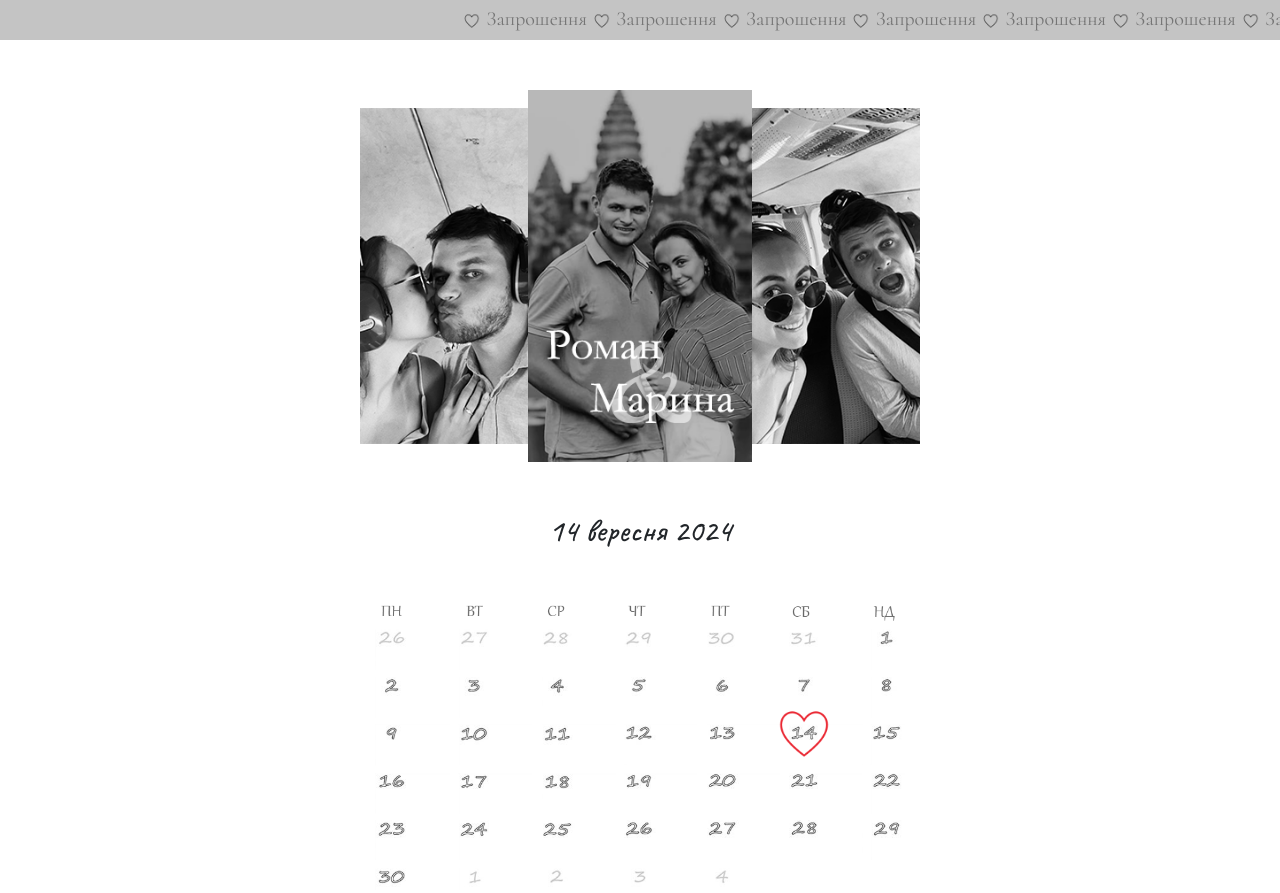
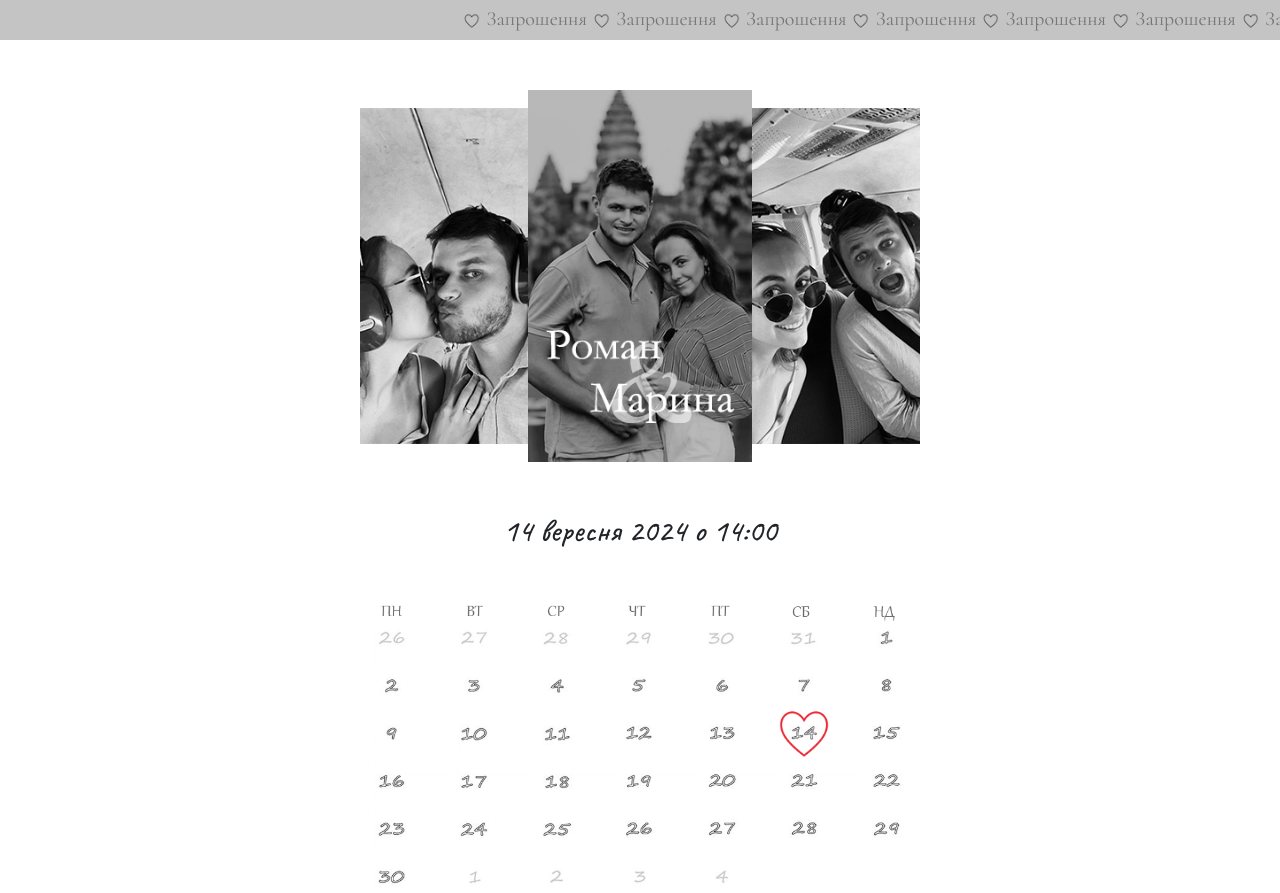
Before and after one commit to romadov/wedding, a plain HTML site: page index.html in a window 1280 px wide. Shown: the top 893 px of the page. Drawn offline with nearby package versions, Linux system fonts and the light colour scheme; files whose address does not match are found by name.

Commit message:
Add files via upload

```diff
--- a/index.html
+++ b/index.html
@@ -260,7 +260,7 @@
     <section id="calendar" class="row fade-in visible"> <!-- Секция с календарем -->
         <div class="col-12">
             <div class="custom-section">
-                <h2>14 вересня 2024</h2>
+                <h2>14 вересня 2024 о 14:00</h2>
                 <div class="calendar">
                     <img class="heart-calendar" src="heart-red.png" alt="">
                     <img style="width: 100%;" src="cal.png" alt="">
```
